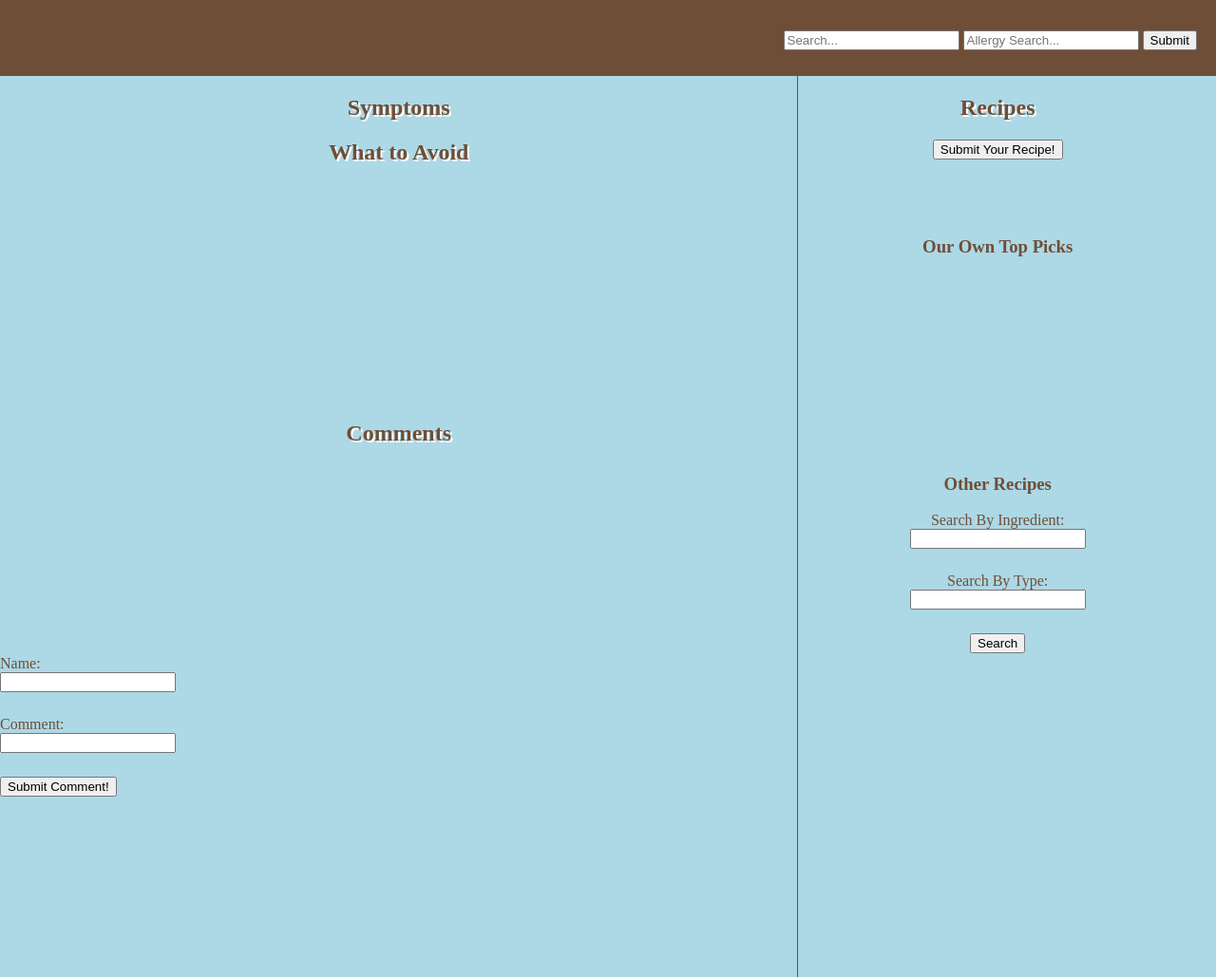
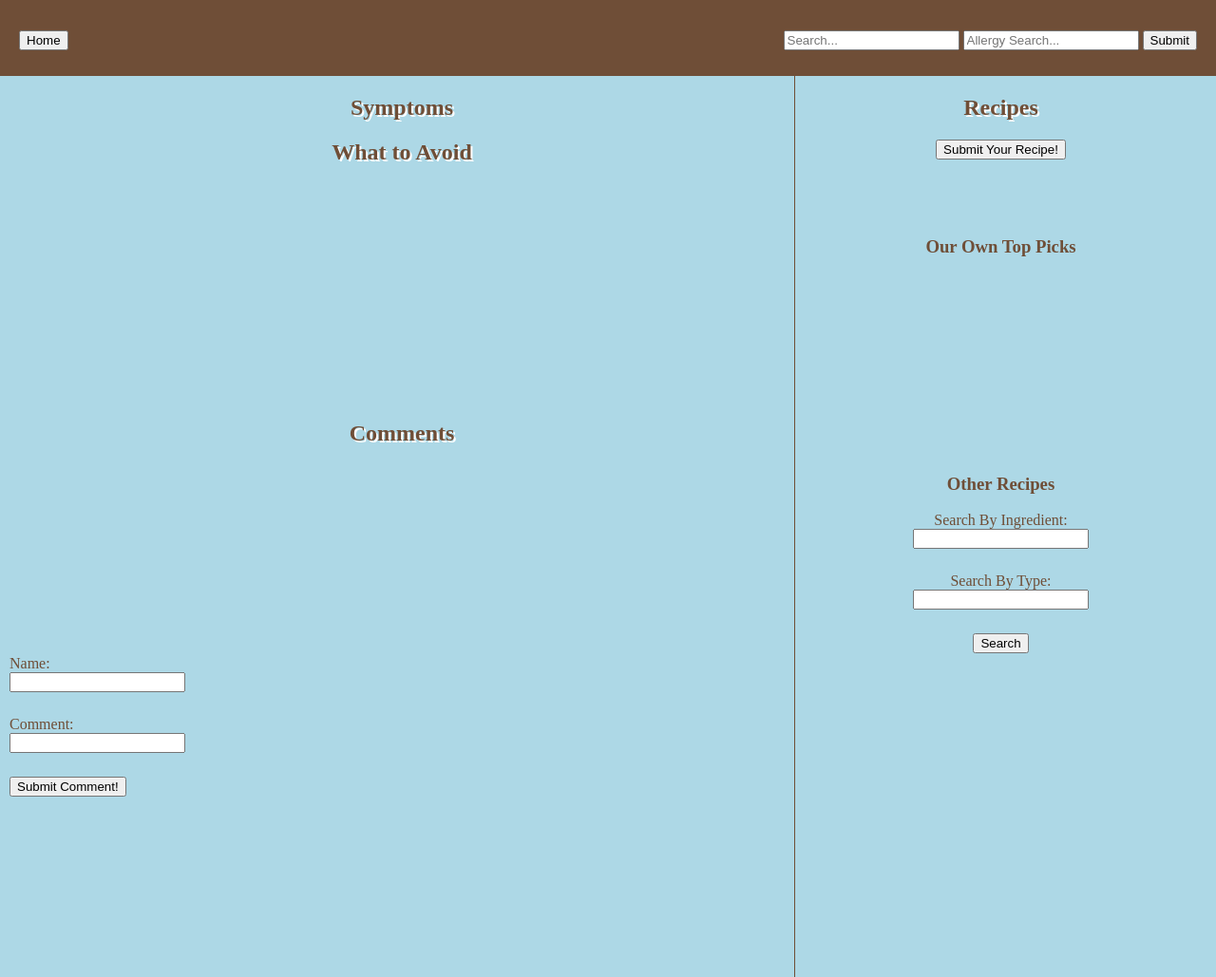
Before and after one commit to anitali2002/cssi2018Allergies, a Python web app: template templates/allergyInfo.html in a window 1280 px wide. Shown: the whole page at 95% size. Run offline with Jinja, Linux system fonts and the light colour scheme; the template is opened without the code that fills it, so the values that code supplies are empty.

Commit message:
round 3 of final edits
padding edits

```diff
--- a/styles/allergyInfoStyle.css
+++ b/styles/allergyInfoStyle.css
@@ -32,6 +32,13 @@ body {
     left: 20px;
 }
 
+.homeButton {
+    text-align: left;
+    position: absolute;
+    top: 32px;
+    left: 20px;
+}
+
 .row {
     display: flex;
 
@@ -42,6 +49,7 @@ body {
   height: 800px;
   display: flex;
   flex-direction: column;
+  padding-left: 10px;
 }
 
 #up {
@@ -57,7 +65,8 @@ body {
 #right {
   flex: 33%;
   margin-right: 20px;
-  border-left: 1px solid #6F4E37
+  border-left: 1px solid #6F4E37;
+  padding-left: 10px;
 }
 
 #comments{
--- a/templates/allergyInfo.html
+++ b/templates/allergyInfo.html
@@ -11,6 +11,11 @@
         <input type="text" placeholder="Allergy Search..." name="allergyName">
         <button type="submit">Submit</button>
       </form>
+    </div>
+    <div class="homeButton">
+      <a href="/">
+        <button> Home </button>
+      </a>
     </div>
   </div>
 <div class="row">
```
Also changed, not shown: styles/genInfoStyle.css (+6 -21 lines), templates/genInfo.html (+2 -29 lines), templates/login.html (deleted, +0 -16 lines). Lines whose indentation alone changed are shown as unchanged.
